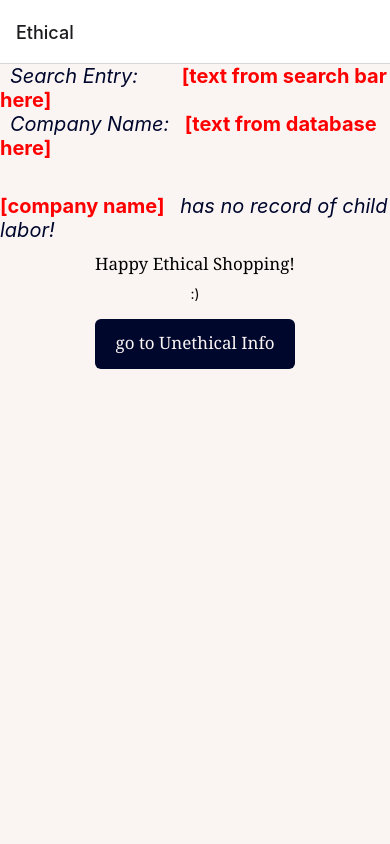
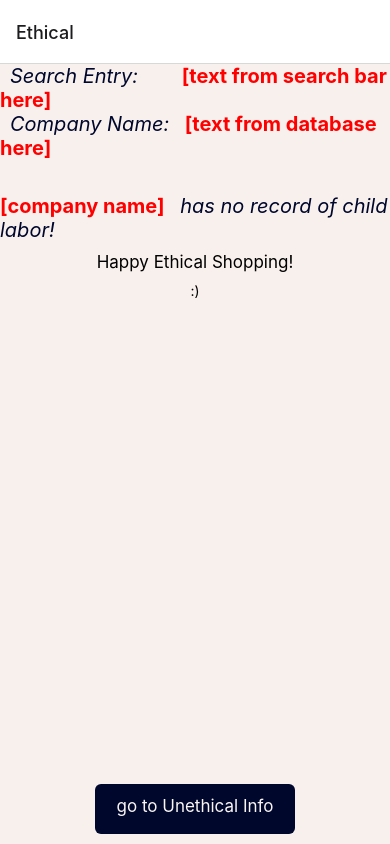
Before and after one commit to tconrad1/Ethical-Shopping-App, a React Native app in the folder cons/: screen /Search in a window 390 px wide. Built offline with nearby package versions, Linux system fonts and the light colour scheme.

Commit message:
moved bottons and stuff

```diff
--- a/cons/App.tsx
+++ b/cons/App.tsx
@@ -50,9 +50,9 @@ export default function App(this: any) {
   return (
     <NavigationContainer>
       <Stack.Navigator>
-        { equalish("oth", "other") ?
-         <Stack.Screen name="Search" component={SearchScreen} /> :
-        <Stack.Screen name="Ethical" component={EthicalScreen}/>}
+        { equalish("otr", "other") ?
+          <Stack.Screen name="Search" component={SearchScreen} /> :
+          <Stack.Screen name="Ethical" component={EthicalScreen}/>}
 
         <Stack.Screen name="Error" component={ErrorScreen} />
         <Stack.Screen name="Unethical" component={UnethicalScreen}/>
--- a/cons/Styles.js
+++ b/cons/Styles.js
@@ -4,7 +4,7 @@ export const Styles = StyleSheet.create ({
    // for kelsey info screens + error screen
    flexContainer: {
       alignItems: 'center',
-      backgroundColor: '#FAF5F3',
+      backgroundColor: '#F8F0EC',
       flex: 1
    },
 
@@ -17,7 +17,6 @@ export const Styles = StyleSheet.create ({
    },
 
    smallText: {
-      fontFamily: 'Georgia',
       fontSize: 17,
       padding: 10,
       textAlign: 'center'
@@ -38,6 +37,8 @@ export const Styles = StyleSheet.create ({
    },
 
    buttonStyle: {
+      position: 'absolute',
+      bottom: 10,
       backgroundColor: "#00072D",
       borderRadius: 6,
       padding: 5,
@@ -46,7 +47,6 @@ export const Styles = StyleSheet.create ({
    },
 
    buttonText: {
-      fontFamily: 'Georgia',
       fontSize: 17,
       color: '#FAF5F3',
       textAlign: 'center',
--- a/cons/search_components/News.js
+++ b/cons/search_components/News.js
@@ -1,12 +1,12 @@
 //News.js
 import React from 'react';
-import { View, Text, TouchableOpacity, StyleSheet, Image, SafeAreaView, ScrollView, Linking } from 'react-native';
+import { View, Text, StyleSheet, Image, SafeAreaView, ScrollView, Linking } from 'react-native';
 
 export default function News() {
     return (
         <SafeAreaView>
             <ScrollView>
-                <View>
+                <View >
                     <Text style = {styles.Title}>
                         Relevant News
                     </Text>
```
